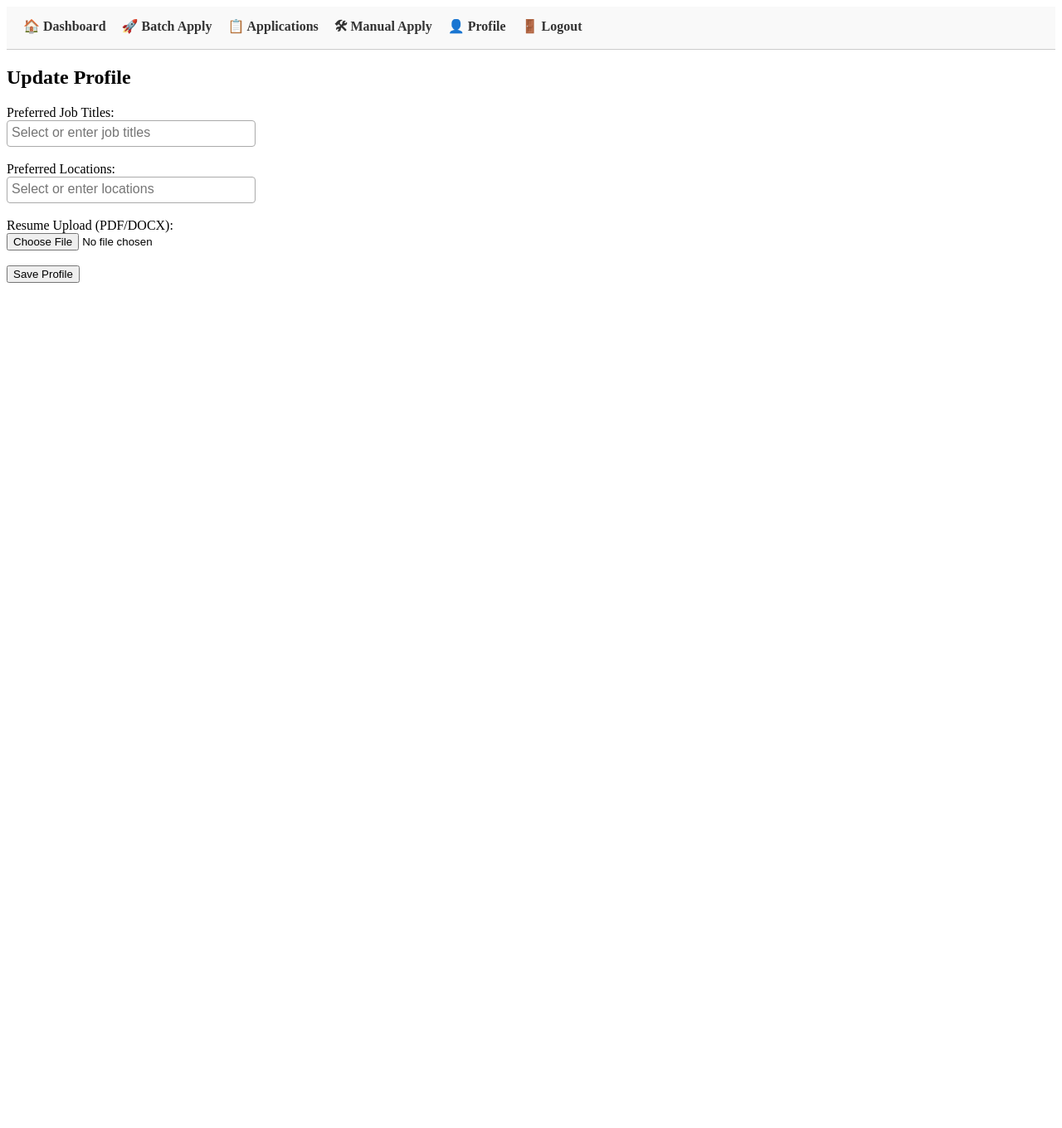
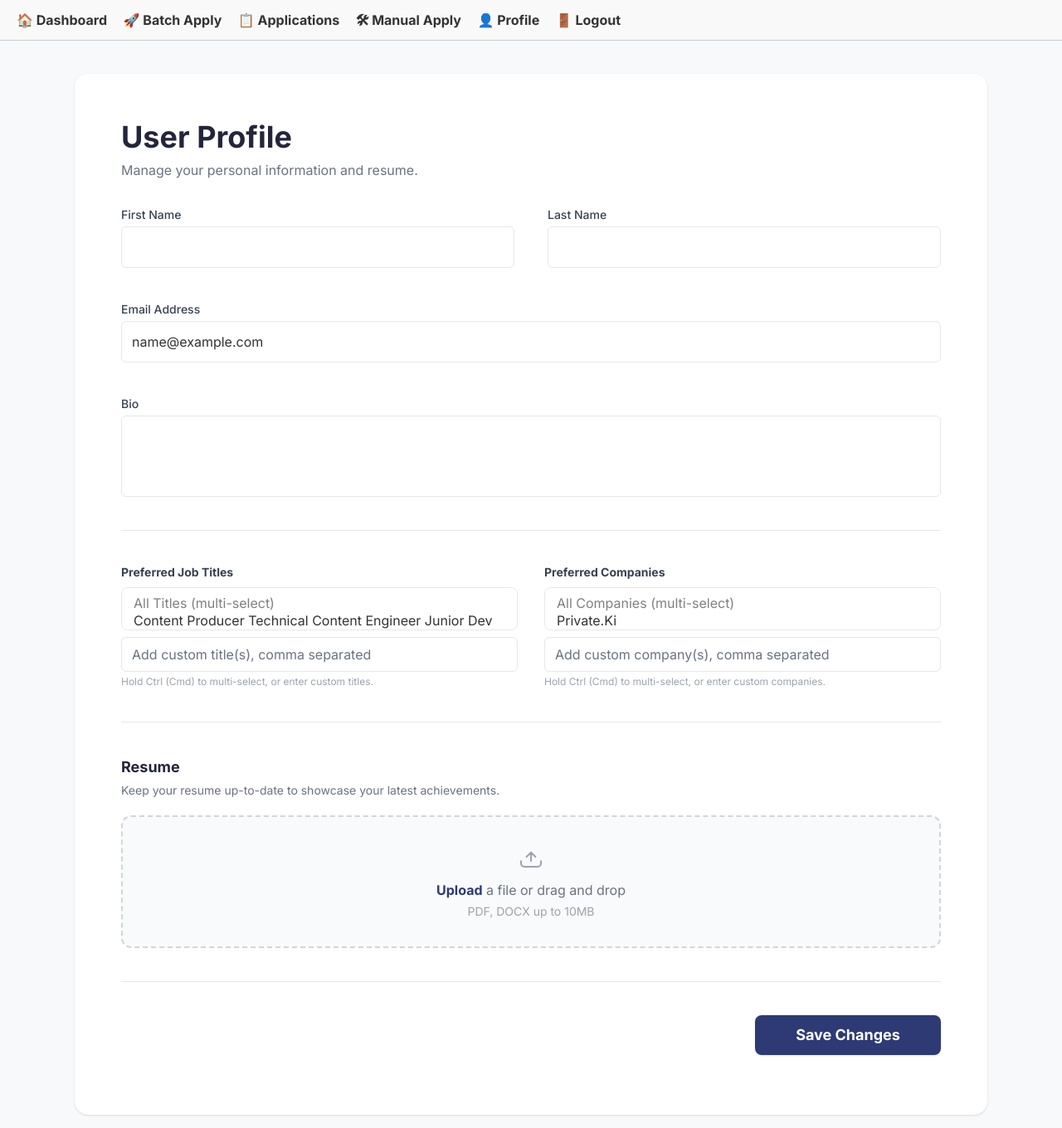
Before and after one commit to Kalyan717ps/Job-Bot-Cursor, a Flask app: page /profile in a window 1280 px wide. Shown: the whole page at 83% size. Before the commit the page ends 341 px from the top, so only its background shows below. Run offline with Flask 3, Linux system fonts and the light colour scheme; the visitor is signed in with stand-in values (Sample User, id 1); some libraries are stand-ins or nearby versions.

Commit message:
new profile page UX

```diff
--- a/templates/profile.html
+++ b/templates/profile.html
@@ -1,70 +1,151 @@
-<!-- templates/profile.html -->
-<!doctype html>
+{% include 'navbar.html' %}
+
+<!DOCTYPE html>
 <html lang="en">
 <head>
-  <meta charset="UTF-8">
-  <title>User Profile</title>
-  <link href="https://cdn.jsdelivr.net/npm/select2@4.1.0/dist/css/select2.min.css" rel="stylesheet" />
-  {% include 'navbar.html' %}
+  <meta charset="UTF-8"/>
+  <title>User Profile — MarketMind</title>
+  <meta name="viewport" content="width=device-width, initial-scale=1.0"/>
+  <link href="https://fonts.googleapis.com/css2?family=Inter:wght@400;500;700;900&family=Roboto:wght@400;500;700;900&display=swap" rel="stylesheet"/>
+  <script src="https://cdn.tailwindcss.com?plugins=forms,container-queries"></script>
+  <style>
+    body { font-family:'Inter','Roboto',sans-serif; background: #f8f9fb; color: #333;}
+    h1, h2 { font-family:'Inter',sans-serif; font-weight:700;}
+    .input-blend { background: white; border: 1.5px solid #E5E7EB; }
+    .input-blend:focus { border-color: #2D3A74!important; box-shadow: 0 0 0 1.5px #2D3A7477; }
+    .profile-card { max-width: 1024px; }
+    select[multiple] { height: 3.2em; min-height: 52px; }
+    @media (min-width: 1024px) {
+      .profile-card { max-width: 1100px; }
+    }
+  </style>
 </head>
 <body>
-  <h2>Update Profile</h2>
+<main class="flex min-h-screen flex-col items-center bg-[#f8f9fb] pt-10 pb-4">
+  <div class="profile-card w-full mx-auto bg-white rounded-2xl shadow px-8 sm:px-14 py-10 sm:py-14">
+    <h1 class="text-3xl md:text-4xl font-bold mb-2 text-[#23263B]">User Profile</h1>
+    <p class="text-gray-500 mb-8">Manage your personal information and resume.</p>
     {% with messages = get_flashed_messages() %}
       {% if messages %}
-      <ul>
-        {% for message in messages %}<li>{{ message }}</li>{% endfor %}
-      </ul>
+        <div class="mb-4">
+          {% for message in messages %}
+            <div class="bg-green-50 border border-green-200 text-green-800 px-4 py-3 rounded text-sm mb-2">{{ message }}</div>
+          {% endfor %}
+        </div>
       {% endif %}
     {% endwith %}
 
-  <!-- Select2 Styles and Scripts -->
-  <link href="https://cdn.jsdelivr.net/npm/select2@4.1.0-rc.0/dist/css/select2.min.css" rel="stylesheet"/>
-  <script src="https://cdn.jsdelivr.net/npm/jquery@3.6.0/dist/jquery.min.js"></script>
-  <script src="https://cdn.jsdelivr.net/npm/select2@4.1.0-rc.0/dist/js/select2.min.js"></script>
+    <form action="{{ url_for('profile') }}" method="POST" enctype="multipart/form-data" class="space-y-10">
 
-  <form method="POST" enctype="multipart/form-data">
-    <label for="title">Preferred Job Titles:</label><br>
-    <select id="title" name="title" multiple style="width: 300px;" required>
+      <!-- Personal Info -->
+      <div class="grid grid-cols-1 md:grid-cols-2 gap-x-10 gap-y-7">
+        <div>
+          <label for="first-name" class="block text-sm font-medium mb-1 text-gray-700">First Name</label>
+          <input id="first-name" name="first-name" type="text"
+            class="input-blend rounded-md w-full px-3 py-3"
+            value="{{ profile.first_name if profile else '' }}">
+        </div>
+        <div>
+          <label for="last-name" class="block text-sm font-medium mb-1 text-gray-700">Last Name</label>
+          <input id="last-name" name="last-name" type="text"
+            class="input-blend rounded-md w-full px-3 py-3"
+            value="{{ profile.last_name if profile else '' }}">
+        </div>
+      </div>
+      <div>
+        <label for="email" class="block text-sm font-medium mb-1 text-gray-700">Email Address</label>
+        <input id="email" name="email" type="email"
+          class="input-blend rounded-md w-full px-3 py-3"
+          value="{{ profile.email if profile else current_user.email }}" readonly>
+      </div>
+      <div>
+        <label for="bio" class="block text-sm font-medium mb-1 text-gray-700">Bio</label>
+        <textarea id="bio" name="bio" rows="3"
+          class="input-blend rounded-md w-full px-3 py-3 resize-none">{{ profile.bio if profile else '' }}</textarea>
+      </div>
+
+      <hr class="my-4 border-gray-200">
+
+      <!-- Preferred Titles and Locations, matching batch apply visual style -->
+      <div class="grid lg:grid-cols-2 gap-x-8 gap-y-8">
+        <div>
+          <label class="block text-sm font-semibold text-gray-700 mb-2" for="preferred_titles">Preferred Job Titles</label>
+          <select name="title" id="preferred_titles" multiple
+            class="input-blend rounded-lg w-full px-3 py-2 text-base"
+          >
             {% set selected_titles = profile.preferred_title.split(',') if profile and profile.preferred_title else [] %}
+            <option disabled>All Titles (multi-select)</option>
             {% for job in jobs|unique(attribute='title') %}
-        <option value="{{ job.title }}"
-          {% if job.title in selected_titles %}selected{% endif %}>
-          {{ job.title }}
-        </option>
+              <option value="{{ job.title }}" {% if job.title in selected_titles %}selected{% endif %}>{{ job.title }}</option>
             {% endfor %}
-    </select><br><br>
+          </select>
+          <input name="title_custom" type="text" placeholder="Add custom title(s), comma separated"
+                 class="input-blend rounded-md w-full px-3 py-2 mt-2 mb-1" value="{{ request.form.title_custom or '' }}">
+          <div class="text-xs text-gray-400">Hold Ctrl (Cmd) to multi-select, or enter custom titles.</div>
+        </div>
+        <div>
+          <label class="block text-sm font-semibold text-gray-700 mb-2" for="preferred_locations">Preferred Companies</label>
+          <select name="location" id="preferred_locations" multiple
+            class="input-blend rounded-lg w-full px-3 py-2 text-base"
+          >
+            {% set selected_locations = profile.preferred_location.split(',') if profile and profile.preferred_location else [] %}
+            <option disabled>All Companies (multi-select)</option>
+            {% for job in jobs|unique(attribute='company') %}
+              <option value="{{ job.company }}" {% if job.company in selected_locations %}selected{% endif %}>{{ job.company }}</option>
+            {% endfor %}
+          </select>
+          <input name="location_custom" type="text" placeholder="Add custom company(s), comma separated"
+                 class="input-blend rounded-md w-full px-3 py-2 mt-2 mb-1" value="{{ request.form.location_custom or '' }}">
+          <div class="text-xs text-gray-400">Hold Ctrl (Cmd) to multi-select, or enter custom companies.</div>
+        </div>
+      </div>
 
-    <label for="location">Preferred Locations:</label><br>
-    <select id="location" name="location" multiple style="width: 300px;">
-      {% set selected_locations = profile.preferred_location.split(',') if profile and profile.preferred_location else [] %}
-      {% for job in jobs|unique(attribute='company') %}
-        <option value="{{ job.company }}"
-          {% if job.company in selected_locations %}selected{% endif %}>
-          {{ job.company }}
-        </option>
-      {% endfor %}
-    </select><br><br>
+      <hr class="my-4 border-gray-200">
 
+      <!-- Resume Section -->
+      <div>
+        <h2 class="text-lg font-semibold text-[#23263B] mb-1">Resume</h2>
+        <p class="text-gray-500 text-sm mb-5">Keep your resume up-to-date to showcase your latest achievements.</p>
         {% if profile and profile.resume_filename %}
-      <div style="margin-bottom:15px;">
-        <strong>Your Resume:</strong>
-        <a href="{{ url_for('view_resume', filename=profile.resume_filename) }}" target="_blank">
-          🧾 View / Download Resume
+        <div class="flex items-center justify-between mb-4 bg-[#f9fafb] border border-[#e5e7eb] rounded-lg p-4">
+          <div class="flex items-center gap-3">
+            <svg class="w-6 h-6 text-gray-400" fill="none" stroke="currentColor" stroke-width="1.5" viewBox="0 0 24 24"><path d="M19.5 14.25v-2.625a3.375 3.375 0 00-3.375-3.375h-1.5A1.125 1.125 0 0113.5 7.125v-1.5a3.375 3.375 0 00-3.375-3.375H8.25m2.25 0H5.625c-.621 0-1.125.504-1.125 1.125v17.25c0 .621.504 1.125 1.125 1.125h12.75c.621 0 1.125-.504 1.125-1.125V11.25a9 9 0 00-9-9z" stroke-linecap="round" stroke-linejoin="round"/></svg>
+            <div>
+              <p class="text-base font-medium text-gray-900">{{ profile.resume_filename }}</p>
+              <p class="text-xs text-gray-500">
+                Uploaded on
+                {% if profile.updated_at %}{{ profile.updated_at.strftime('%d %b %Y') }}{% endif %}
+              </p>
+            </div>
+          </div>
+          <a href="{{ url_for('view_resume', filename=profile.resume_filename) }}" target="_blank"
+            class="rounded border border-gray-300 px-4 py-2 text-sm font-medium text-[#222] hover:bg-gray-100 transition">
+            View
           </a>
         </div>
         {% endif %}
-
-    <label for="resume">Resume Upload (PDF/DOCX):</label><br>
-    <input type="file" name="resume"><br><br>
-
-    <button type="submit">Save Profile</button>
+        <div class="mt-4">
+          <label for="resume-upload" class="sr-only">Upload Resume</label>
+          <div class="flex flex-col items-center justify-center border-2 border-dashed border-gray-300 rounded-xl bg-gray-50 px-6 py-8 text-center">
+            <svg class="mx-auto mb-3 h-8 w-8 text-gray-400" fill="none" stroke="currentColor" stroke-width="1.5" viewBox="0 0 24 24">
+              <path d="M12 16V8M8 12l4-4 4 4M3 16v2a3 3 0 003 3h12a3 3 0 003-3v-2" stroke-linecap="round" stroke-linejoin="round"/>
+            </svg>
+            <span>
+              <label for="resume-upload" class="font-semibold text-[#2D3A74] cursor-pointer hover:underline">Upload</label>
+              <span class="text-gray-500">a file or drag and drop</span>
+            </span>
+            <input id="resume-upload" name="resume" type="file" accept=".pdf,.doc,.docx" class="sr-only"/>
+            <p class="text-sm text-gray-400 mt-1">PDF, DOCX up to 10MB</p>
+          </div>
+        </div>
+      </div>
+      <div class="flex justify-end pt-10 border-t border-gray-200 mt-10">
+        <button class="flex items-center justify-center rounded-lg h-12 px-8 bg-[#2D3A74] text-white text-lg font-semibold shadow hover:bg-blue-900 focus:outline-none focus:ring-2 focus:ring-offset-2 focus:ring-[#2D3A74] transition w-56" type="submit">
+          Save Changes
+        </button>
+      </div>
     </form>
-
-  <script>
-$(function() {
-  $('#title').select2({ tags: true, placeholder: 'Select or enter job titles', width: 'resolve' });
-  $('#location').select2({ tags: true, placeholder: 'Select or enter locations', width: 'resolve' });
-});
-  </script>
+  </div>
+</main>
 </body>
 </html>
```
Lines whose indentation alone changed are shown as unchanged.
